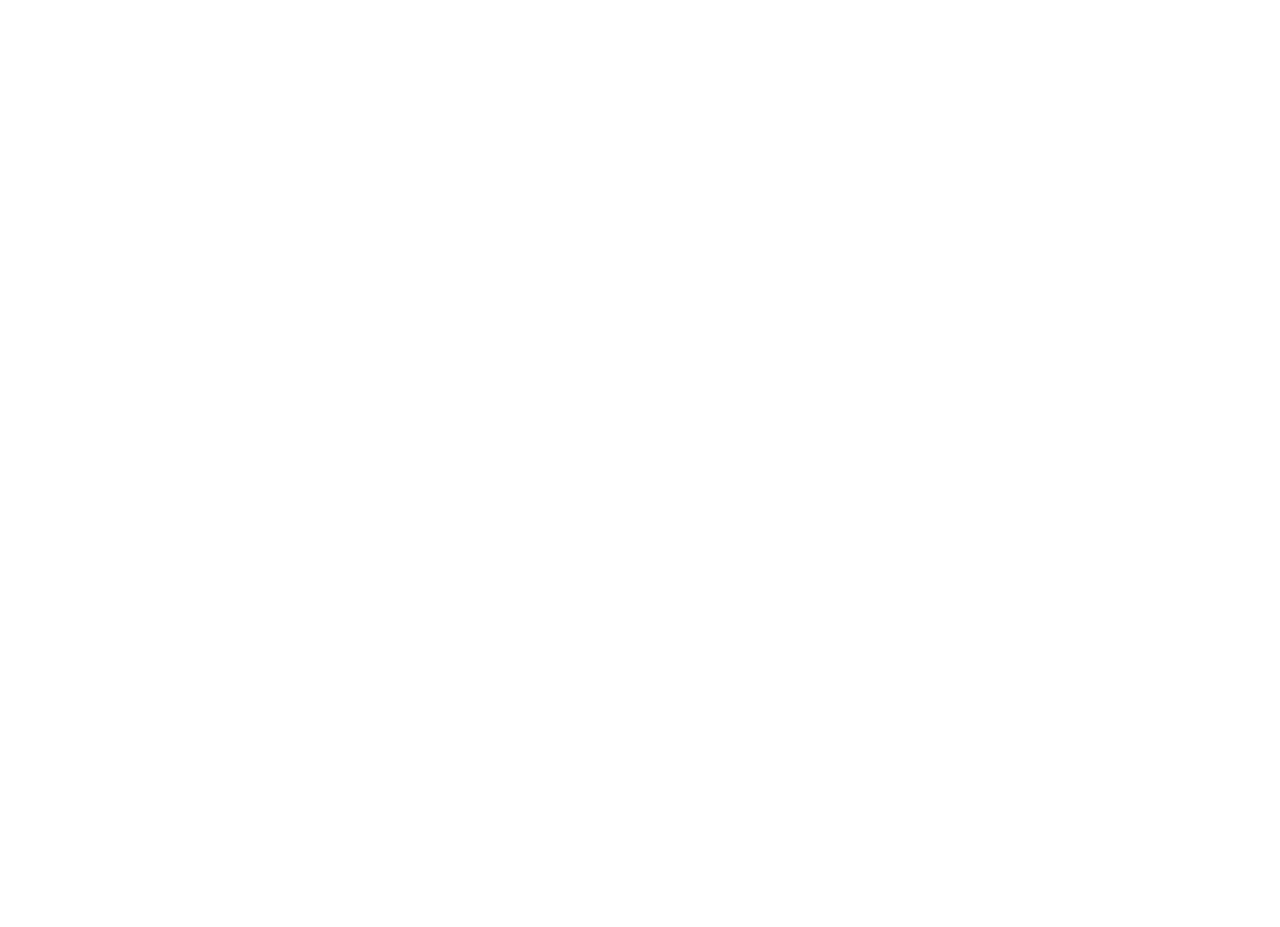
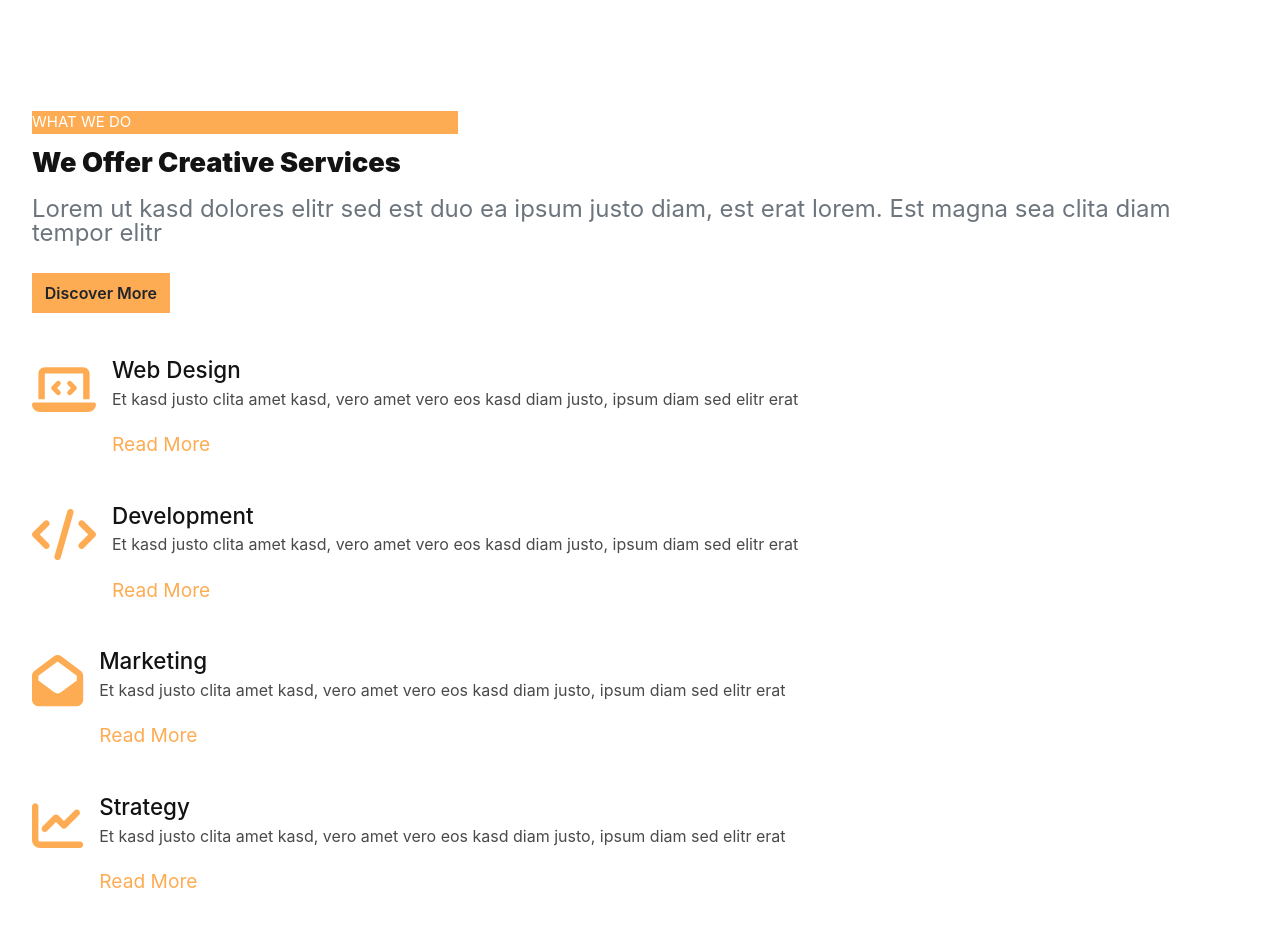
Before and after one commit to BLADEHEDA/Dotcom-Creative-Multipage-Page-App, a React (Create React App) app: page / in a window 1280 px wide. Shown: the part 1699-2626 px from the top of the page. Before the commit the page ends 1746 px from the top, so only its background shows below. Built offline with nearby package versions, Linux system fonts and the light colour scheme.

Commit message:
mobile service component done

```diff
--- a/src/Components/Home/Home.jsx
+++ b/src/Components/Home/Home.jsx
@@ -2,6 +2,7 @@
 import Info from './Info'
 import Mainbar from './Mainbar'
 import Provider from './Provider'
+import Services from './Services'
 
 
 const Home = () => {
@@ -10,6 +11,7 @@
       <Mainbar/>
       <Provider/>
       <Info/>
+      <Services/>
     </div>
   )
 }
--- a/src/Components/Home/Info.jsx
+++ b/src/Components/Home/Info.jsx
@@ -16,7 +16,7 @@
 
 const Info = () => {
   return (
-    <div className='Info mx-[2em] mb-[3em]'>
+    <div className='Info mx-[2em] mb-[3em] '>
       <InfoProp head="Our Office" content="123 Street, New York, USA "
       icon={ <FontAwesomeIcon className='h-[2em] text-[#FDAC53] bg-[#fff] ' icon={faMapMarkerAlt}/>}
       />
--- /dev/null
+++ b/src/Components/Home/Services.jsx
@@ -0,0 +1,54 @@
+import React from 'react'
+import { FontAwesomeIcon } from '@fortawesome/react-fontawesome'
+import { faLaptopCode,faCode,faEnvelopeOpen,faChartLine} from '@fortawesome/free-solid-svg-icons'
+import Button from '../Shared/Button'
+
+const ServicesProp = (props) => {
+    return (
+      <div className='ServicesProp mb-[2.5em]'>
+              <div className='ServicesProp flex  '>
+        <div className="ServicesProp-left mt-[0.65em] mr-[1em]"> {props.icon}</div>
+        <div className="ServicesProp-right">
+            <p className="content-head text-[#131313] font-[500] text-[1.4em] ">{props.head }</p>
+            <p className="content-body text-[#4A4A4A] ">{props.content }</p>
+            <p className="content-read text-[#FDAC53] text-[1.2em]  mt-[1em]">Read More</p>
+        </div>
+      </div>
+      </div>
+    )
+  }
+
+const Services = () => {
+  return (
+    <main className='Services mx-[2em] mt-[7em]'>
+       <p className="services-prehead bg-[#FDAC53] text-[#fff] text-[15px] w-[35%] mb-[1em] ">WHAT WE DO</p>
+       <h1 className="services-head text-[1.7rem] mb-[0.75em] text-[#131313] font-[900] leading-7">
+       We Offer Creative Services</h1>
+       <div className="provider-content text-[1.5em] mb-[0.5em] text-[#6c757d] leading-6">Lorem ut kasd dolores elitr sed est duo ea ipsum justo diam,
+        est erat lorem. Est magna sea clita diam tempor elitr </div>
+        <div className="provider-btn"><Button style={{marginTop:"1em" }} name="Discover More"/>  </div>
+
+     <section className="services-courses mt-[2.5em]">
+     <ServicesProp head="Web Design"
+     content="Et kasd justo clita amet kasd, vero amet vero eos kasd diam justo, ipsum diam sed elitr erat"
+      icon={ <FontAwesomeIcon className='h-[3.2em] text-[#FDAC53] bg-[#fff] ' icon={faLaptopCode}/>}
+      />
+       <ServicesProp head="Development"
+       content="Et kasd justo clita amet kasd, vero amet vero eos kasd diam justo, ipsum diam sed elitr erat"
+      icon={ <FontAwesomeIcon className='h-[3.2em]  text-[#FDAC53] bg-[#fff] ' icon={faCode}/>}
+      />
+       <ServicesProp head="Marketing"
+       content="Et kasd justo clita amet kasd, vero amet vero eos kasd diam justo, ipsum diam sed elitr erat"
+      icon={ <FontAwesomeIcon className='h-[3.2em]  text-[#FDAC53] bg-[#fff] ' icon={faEnvelopeOpen}/>}
+      />
+       <ServicesProp head="Strategy"
+       content="Et kasd justo clita amet kasd, vero amet vero eos kasd diam justo, ipsum diam sed elitr erat"
+      icon={ <FontAwesomeIcon className='h-[3.2em]  text-[#FDAC53] bg-[#fff] ' icon={faChartLine}/>}
+      />
+     </section>
+
+    </main>
+  )
+}
+
+export default Services
```
